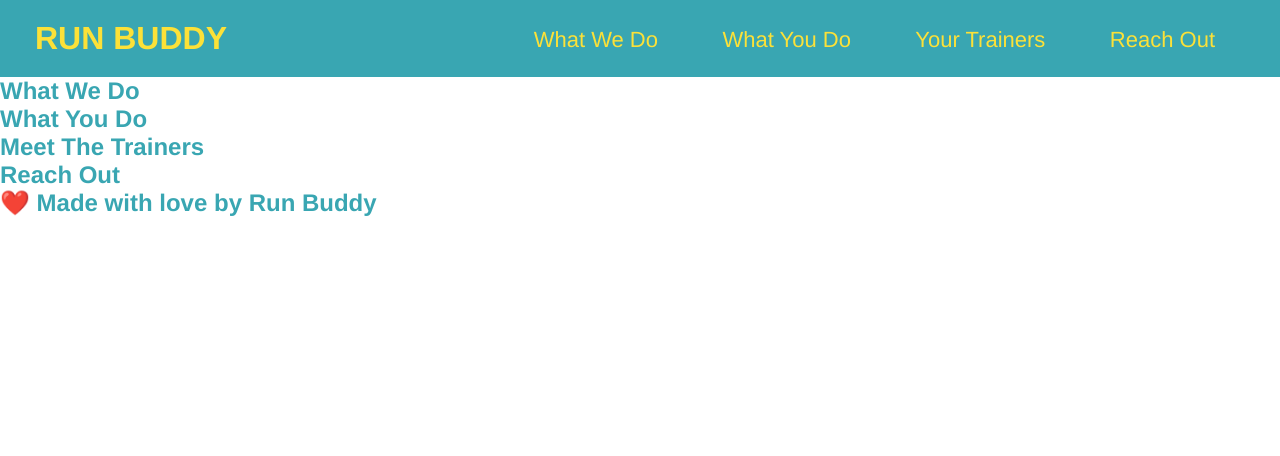
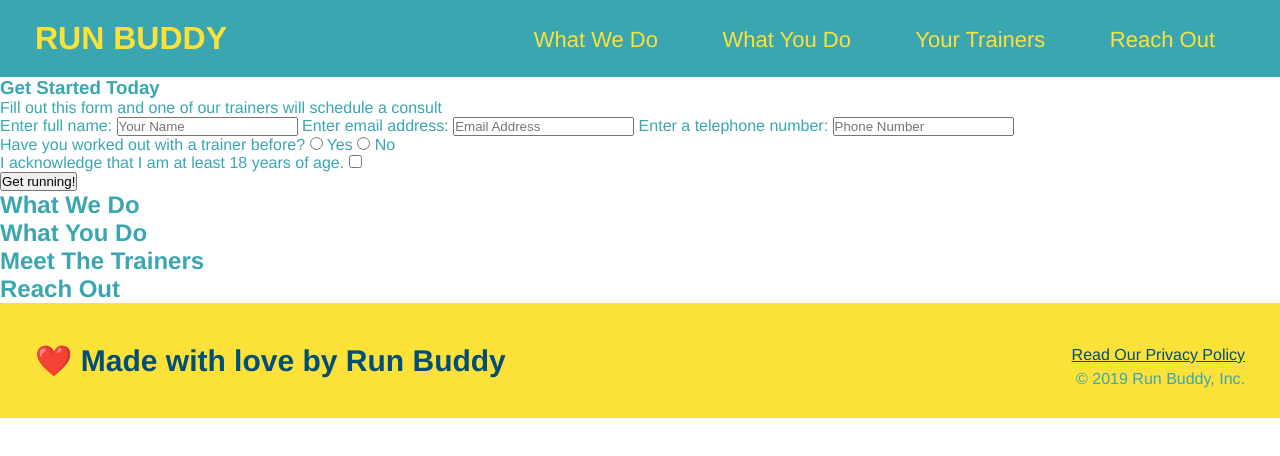
Before and after one commit to laceyaguigam/run-buddy, a plain HTML site: page index.html in a window 1280 px wide. Drawn offline with Linux system fonts and the light colour scheme.

Commit message:
added hero section in index.html

```diff
--- a/assets/css/style.css
+++ b/assets/css/style.css
@@ -1,6 +1,7 @@
 * {
     margin: 0;
     padding: 0;
+    box-sizing: border-box;
 }
 
 body {
@@ -47,3 +48,26 @@ header nav ul li a {
     font-weight: lighter;
     font-size: 22px;
 }
+
+footer {
+    background: #fce138;
+    width: 100%;
+    padding: 40px 35px;
+}
+
+footer h2 {
+    display: inline;
+    color: #024e76;
+    font-size: 30px;
+    margin: 0;
+}
+
+footer div {
+    float: right;
+    line-height: 1.5;
+    text-align: right;
+}
+
+footer a {
+    color: #024e76
+}
--- a/index.html
+++ b/index.html
@@ -7,7 +7,6 @@
     <title>Run Buddy</title>
 
     <link rel="stylesheet" href="./assets/css/style.css"/>
-
 </head>
 
 <body>
@@ -42,8 +41,45 @@
 <!-- hero/jumbotron -->
 
 <section>
+<div>
+    <h3> Get Started Today</h3>
+    <p>Fill out this form and one of our trainers will schedule a consult</p>
 
+    <!-- Add form element-->
+    <form>
+        <label for="name">Enter full name:</label>
+        <input type="text" placeholder="Your Name" name="name" id="name" />
+
+        <label for="email">Enter email address:</label>
+        <input type="email" placeholder="Email Address" name="email" id="email" />
+
+        <label for="phone">Enter a telephone number:</label>
+        <input type="tel" placeholder="Phone Number" name="phone" id="phone" />
+
+        <p>
+            Have you worked out with a trainer before?
+            <input type="radio" name="trainer-confirm" id="trainer-yes" />
+            <label for="trainer-yes">Yes</label>
+
+            <input type="radio" name="trainer-confirm" id="trainer-no" />
+            <label for="trainer-no">No</label>
+        </p>
+
+        <p>
+            <label for="checkbox">
+                I acknowledge that I am at least 18  years of age.
+            </label>
+            <input type="checkbox" name="age-confirm" id="checkbox" />
+        </p>
+
+        <button type="submit">
+            Get running!
+        </button>
+    </form>
+</div>
 </section>
+    <!--end hero-->
+
 
 <!-- "what we do" section -->
 
@@ -73,6 +109,12 @@
 
 <footer>
     <h2> ❤️ Made with love by Run Buddy</h2>
+
+    <div>
+        <!-- <br/> and <br> are the same thing-->
+        <a href="#"> Read Our Privacy Policy</a> <br/>
+        &copy; 2019 Run Buddy, Inc.
+    </div>
 </footer>
 
 
```
